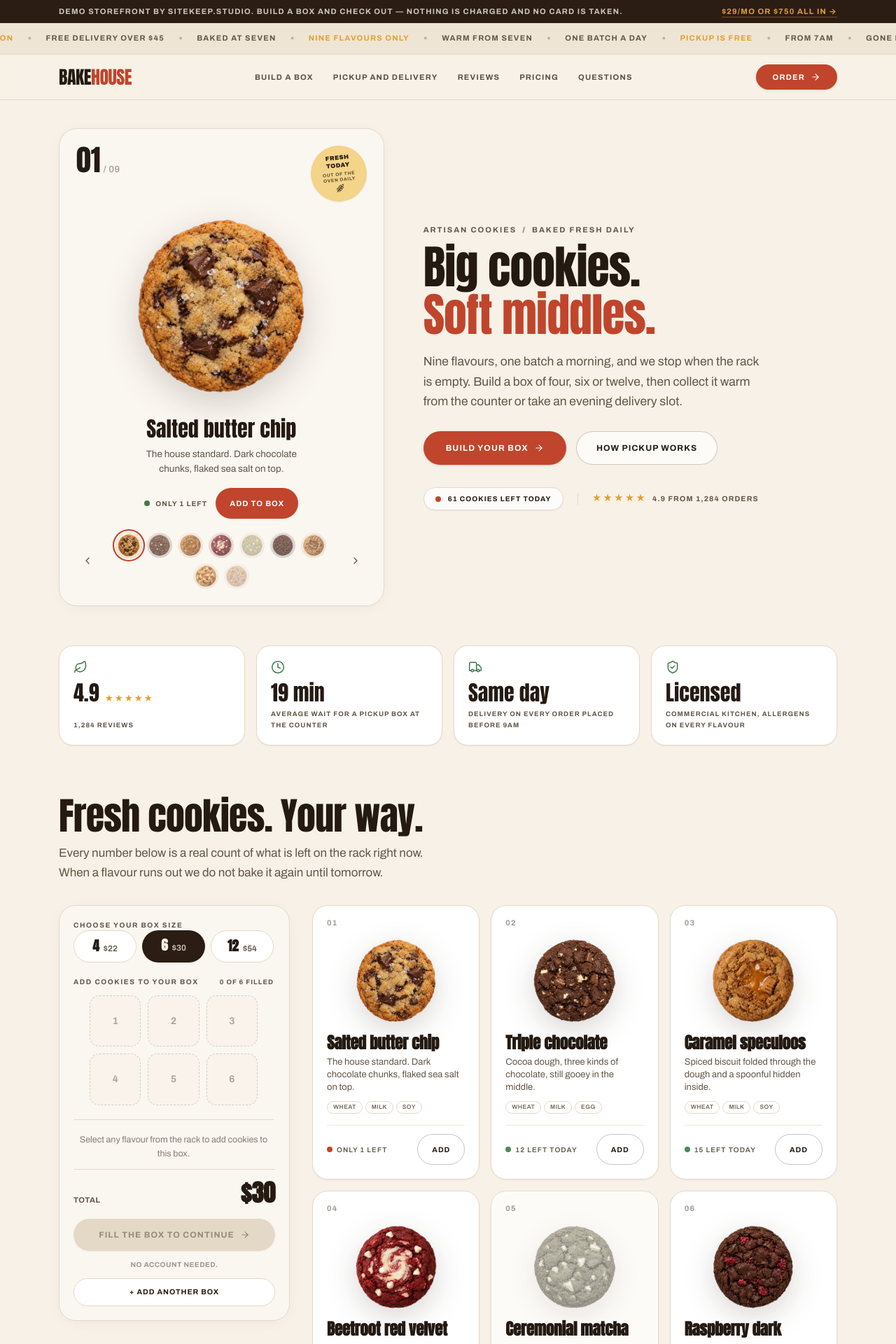
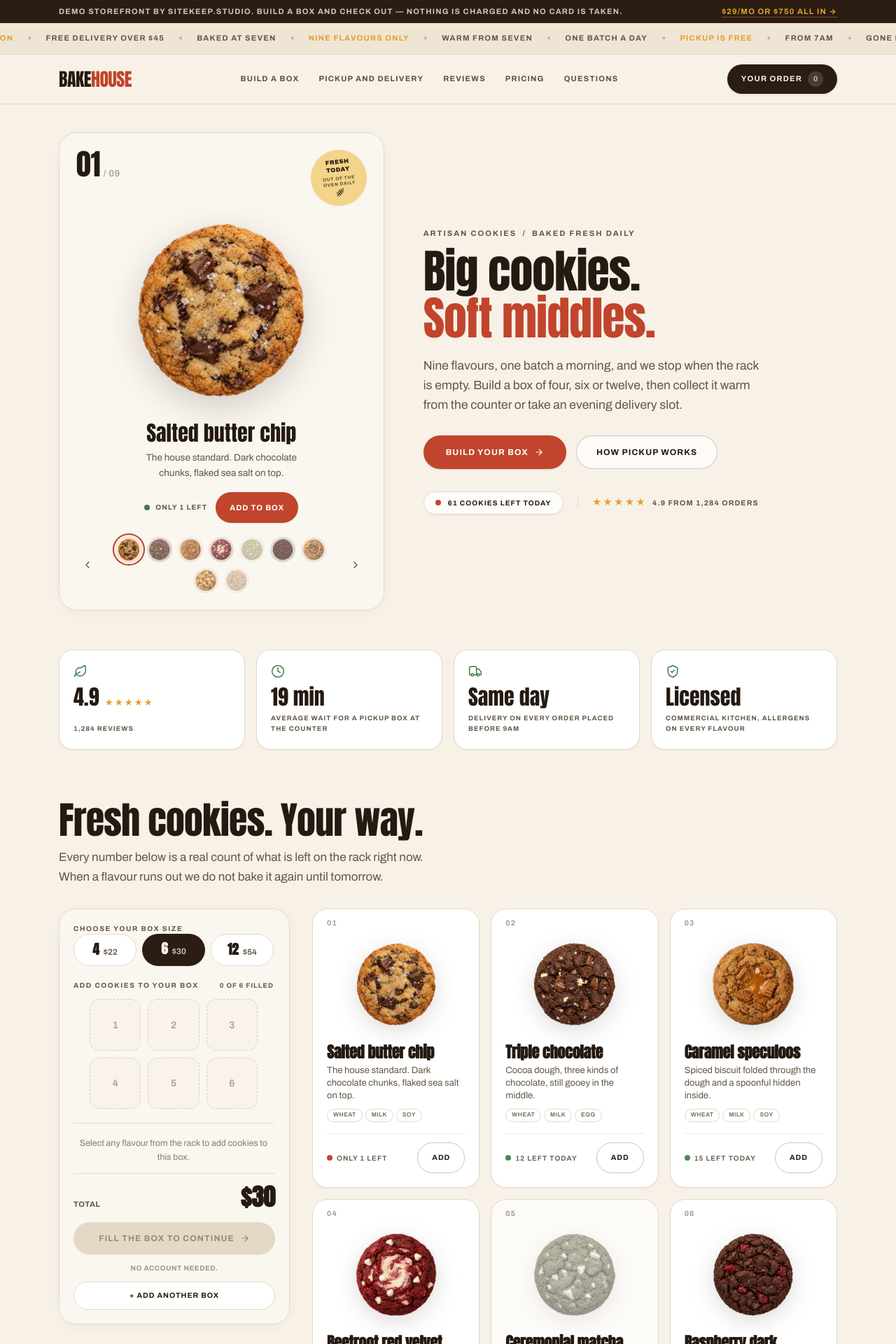
Before and after one commit to munna-68/bake-house, a React (Vite) app: page / in a window 1280 px wide. Shown: the top 1920 px of the page at 70% size. Built offline with nearby package versions, Linux system fonts and the light colour scheme.

Commit message:
feat: enhance ProductCard layout and styling for improved visual hierarchy and accessibility

```diff
--- a/src/components/Batch.tsx
+++ b/src/components/Batch.tsx
@@ -74,22 +74,20 @@ function ProductCard({ flavour, index }: { flavour: Flavour; index: number }) {
       } ${soldOut ? 'bg-shell/70' : ''}`}
     >
       {/* Top row: Index number */}
-      <div className="flex items-center justify-between">
-        <span className="label-caps text-[11px] text-ink-soft/60">
+      <span className="label-caps absolute top-3 left-4 text-[10.5px] text-ink-soft/60 sm:left-5">
         {String(index).padStart(2, '0')}
       </span>
-      </div>
 
-      {/* Centered Cookie Image with smooth spin animation on hover */}
-      <div className="my-2 flex items-center justify-center">
-        <div className="aspect-square w-[68%] max-w-[160px] sm:max-w-[175px]">
+      <div className="flex flex-1 items-start gap-3.5 pt-4 sm:flex-col sm:items-center sm:gap-2 sm:pt-4">
+        {/* Cookie Image: compact on mobile, large centered on desktop */}
+        <div className="h-[84px] w-[84px] shrink-0 sm:my-2 sm:h-auto sm:w-[68%] sm:max-w-[165px] sm:aspect-square flex items-center justify-center">
           {showPhoto ? (
             <img
               src={flavour.photo}
               alt={flavour.name}
               decoding="async"
               onError={() => setBrokenSrc(flavour.photo ?? null)}
-              className={`cookie-spin h-full w-full object-contain drop-shadow-[0_12px_20px_rgba(43,29,19,0.18)] ${
+              className={`cookie-spin h-full w-full object-contain drop-shadow-[0_8px_16px_rgba(43,29,19,0.16)] ${
                 soldOut ? 'opacity-55 saturate-[0.35]' : ''
               }`}
             />
@@ -98,17 +96,16 @@ function ProductCard({ flavour, index }: { flavour: Flavour; index: number }) {
               art={flavour.art}
               seedKey={flavour.id}
               title={flavour.name}
-              className={`cookie-spin h-full w-full drop-shadow-[0_12px_20px_rgba(43,29,19,0.18)] ${
+              className={`cookie-spin h-full w-full drop-shadow-[0_8px_16px_rgba(43,29,19,0.16)] ${
                 soldOut ? 'opacity-55 saturate-[0.35]' : ''
               }`}
             />
           )}
         </div>
-      </div>
 
         {/* Details: Name, description, allergen chips */}
-      <div className="min-w-0 flex-1">
-        <h3 className="font-display text-[21px] sm:text-[23px] font-bold leading-tight text-ink">
+        <div className="min-w-0 flex-1 sm:w-full">
+          <h3 className="font-display text-[20px] sm:text-[22px] font-bold leading-tight text-ink">
             {flavour.name}
           </h3>
           <p className="mt-1 text-[13px] leading-snug text-ink-soft">
@@ -125,6 +122,7 @@ function ProductCard({ flavour, index }: { flavour: Flavour; index: number }) {
               </li>
             ))}
           </ul>
+        </div>
       </div>
 
       {/* Bottom row: Stock indicator and Add button / Stepper */}
@@ -152,7 +150,7 @@ function ProductCard({ flavour, index }: { flavour: Flavour; index: number }) {
             aria-label={`${flavour.name}, sold out today. Tap to tell us you wanted it.`}
             className="min-h-11 shrink-0 rounded-full border border-line bg-cream/50 px-4 py-2.5 text-[10px] font-bold tracking-[0.08em] text-ink-soft uppercase transition-colors hover:border-ink/40 active:scale-95"
           >
-            Add
+            Tell us
           </button>
         ) : qty > 0 ? (
           <div className="flex shrink-0 items-center gap-1 rounded-full border border-line bg-shell px-1.5 py-1">
--- a/src/components/Chrome.tsx
+++ b/src/components/Chrome.tsx
@@ -104,15 +104,18 @@ export function Header() {
           <button
             type="button"
             onClick={() => openCheckout(1)}
-            className="flex min-h-11 items-center gap-2 rounded-full bg-brick px-5 py-2.5 text-white shadow-sm transition-all hover:bg-brick-dark active:scale-95 sm:min-h-0 sm:px-6"
+            aria-label={`Your order: ${totalCookies} ${totalCookies === 1 ? 'cookie' : 'cookies'}`}
+            className="flex min-h-11 items-center gap-2 rounded-full bg-cocoa px-4 py-2 text-cream shadow-sm transition-all hover:bg-cocoa-soft active:scale-95 sm:min-h-0 sm:px-5 sm:py-2.5"
           >
+            <span className="label-caps text-[11px] text-cream">Your order</span>
             <span
               key={bump}
-              className={`label-caps text-[11px] text-white ${totalCookies > 0 ? 'count-pop' : ''}`}
+              className={`grid h-[22px] min-w-[22px] place-items-center rounded-full px-1.5 text-[10.5px] font-bold ${
+                totalCookies > 0 ? 'count-pop bg-brick text-white' : 'bg-cream/15 text-cream/70'
+              }`}
             >
-              {totalCookies > 0 ? `Order · ${totalCookies}` : 'Order'}
+              {totalCookies}
             </span>
-            <ArrowRight className="h-3.5 w-3.5" aria-hidden="true" />
           </button>
 
           <button
```
Lines whose indentation alone changed are shown as unchanged.
